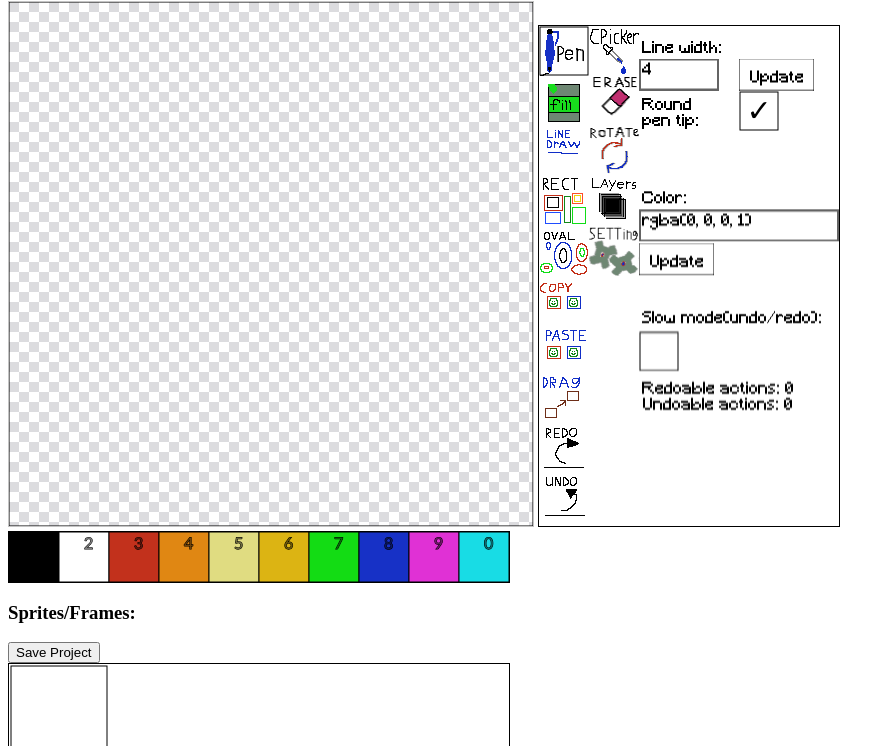
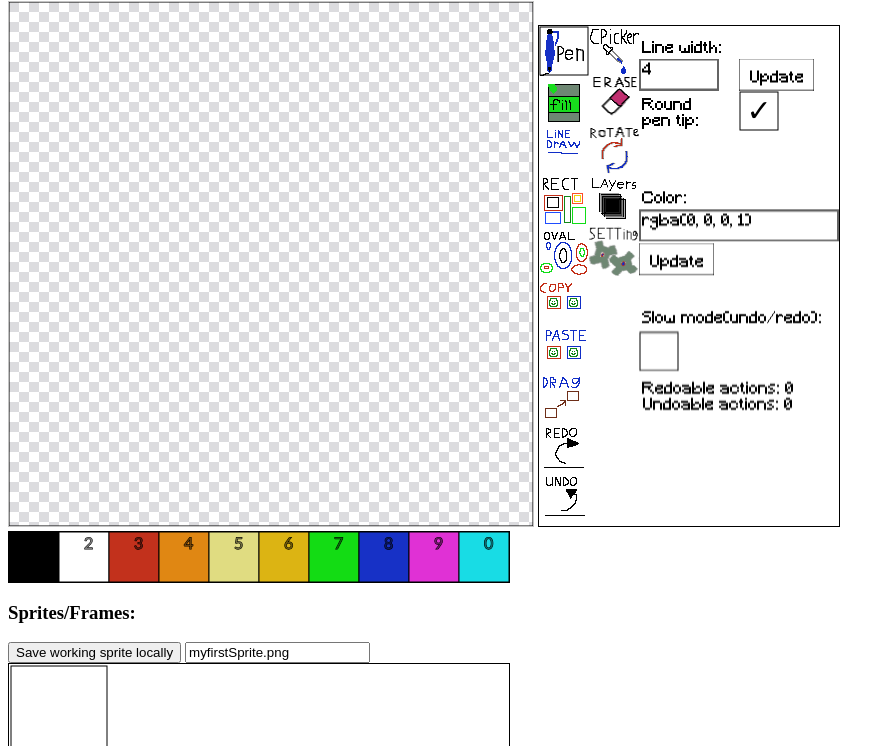
Before and after one commit to FormerlyZeroCool/SpriteDraw, a plain HTML site: page web/index.html in a window 1280 px wide. Shown: the part 54-800 px from the top of the page, without its empty margins (0-895 px from the left). Drawn offline with Linux system fonts and the light colour scheme.

Commit message:
update html to add controls

```diff
--- a/web/index.html
+++ b/web/index.html
@@ -25,7 +25,7 @@
 
     <div id="sprites_group" style="display: inline;">
         <h3>Sprites/Frames:</h3>
-        <button id="save_server">Save Project</button><br>
+        <button id="save_local_drawing_screen">Save working sprite locally</button> <input type = text id="screen_sprite_file_name" value="myfirstSprite.png"></input><br>
         <div id="sprites" style="display: inline-block;">
             <canvas id="sprites_canvas" width="500" height="100"
             style="border:1px solid #000000;"></canvas>
```
